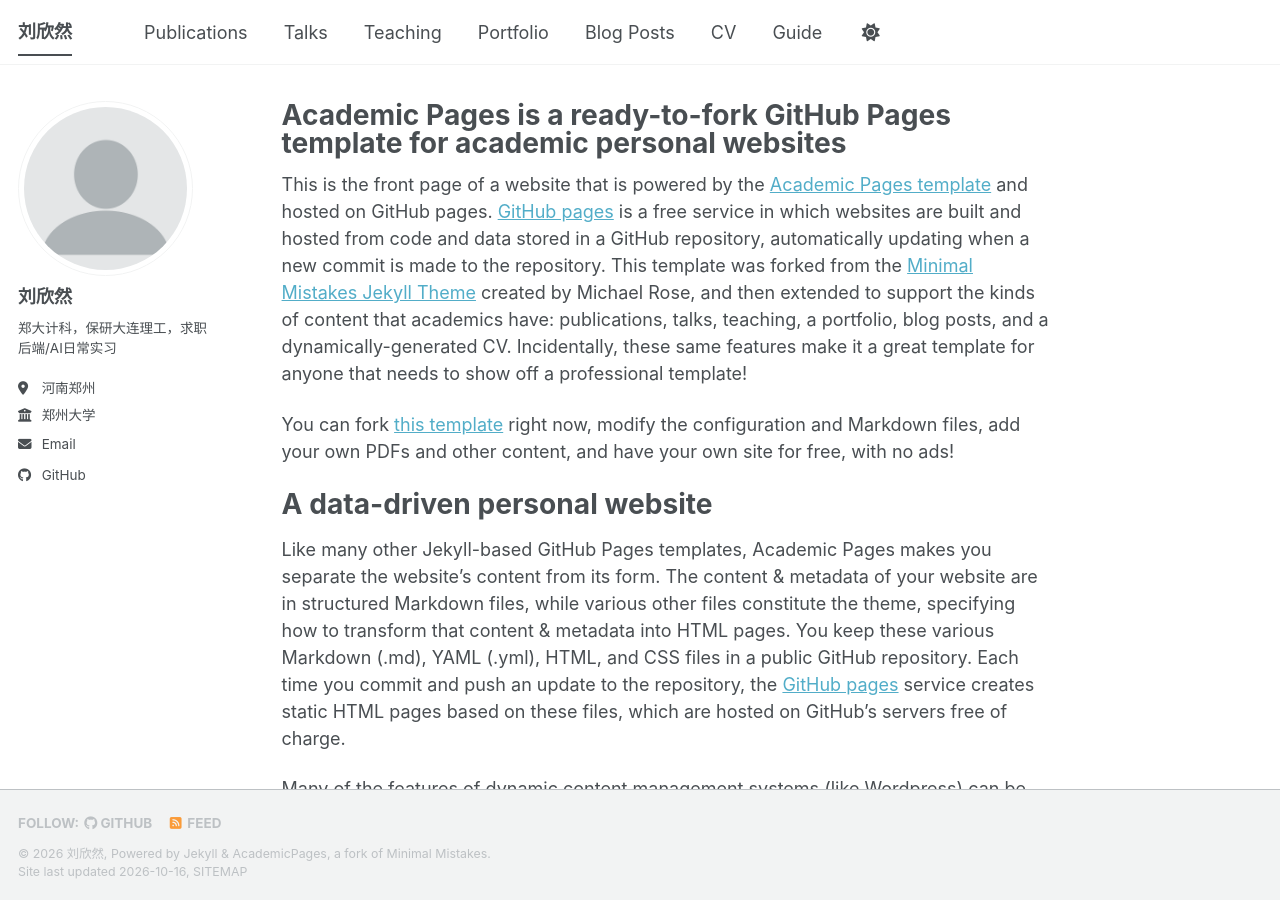
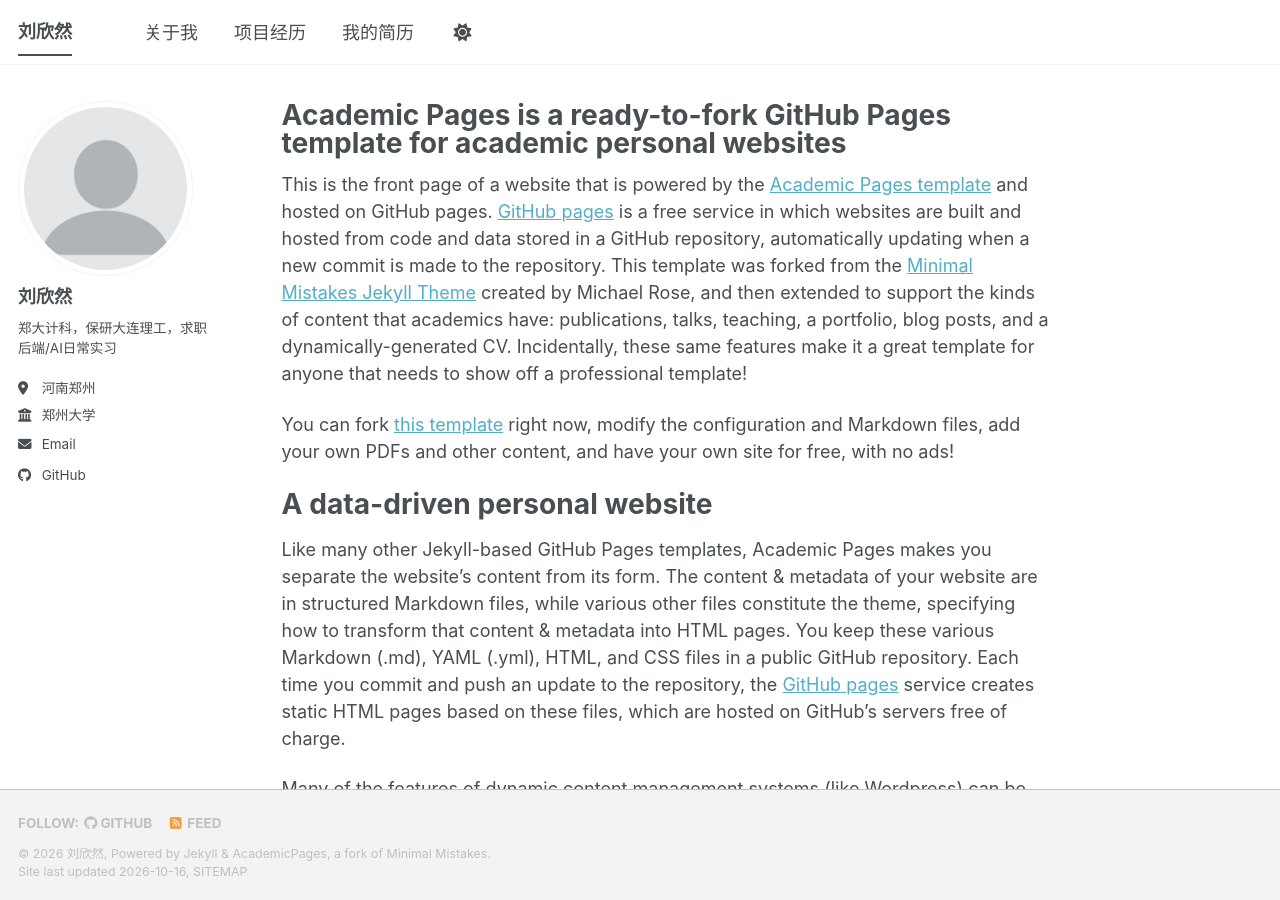
Before and after one commit to Linsensn/Linsensn.github.io, a Jekyll site: the page built from _pages/about.md, in a window 1280 px wide and 900 px high. Built offline with Jekyll 4.4.1, drawn with Linux system fonts in a browser that asks for light colours; a style sheet for code colours, icons or effects is not loaded.

Commit message:
Update navigation titles to Chinese
Replaced English titles with Chinese equivalents in navigation.

```diff
--- a/_data/navigation.yml
+++ b/_data/navigation.yml
@@ -8,23 +8,11 @@
 #      Markdown formatted page while the second is generated using JSON.
 
 main:
-  - title: "Publications"
-    url: /publications/
+  - title: "关于我"
+    url: /about/
 
-  - title: "Talks"
-    url: /talks/
-
-  - title: "Teaching"
-    url: /teaching/
-
-  - title: "Portfolio"
+  - title: "项目经历"
     url: /portfolio/
 
-  - title: "Blog Posts"
-    url: /year-archive/
-
-  - title: "CV"
+  - title: "我的简历"
     url: /cv/
-
-  - title: "Guide"
-    url: /markdown/
```
